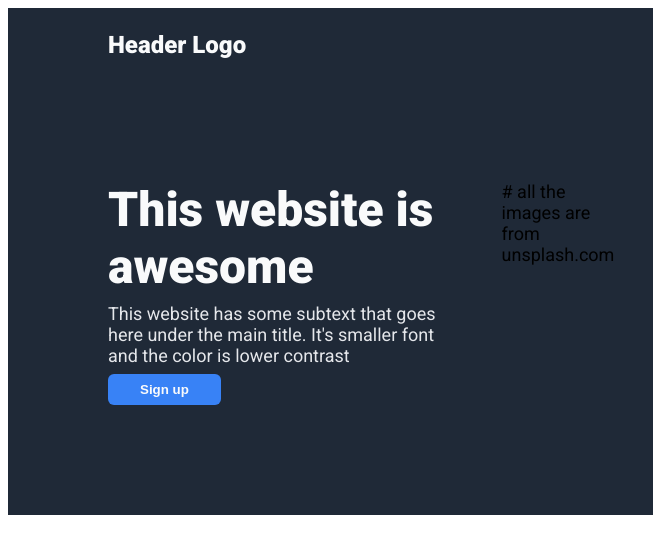
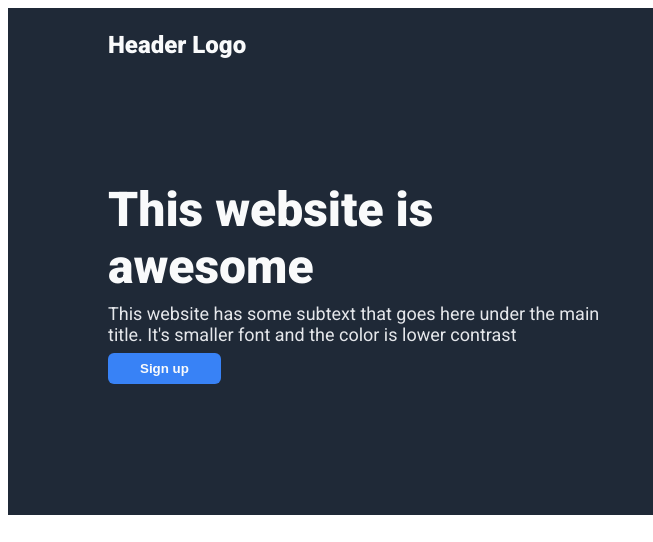
Before and after one commit to bomkim-web/odin-landingpage, a plain HTML site: page index.html in a window 1280 px wide. Shown: the top 542 px of the page, 0-653 px from the left. Drawn offline with Linux system fonts and the light colour scheme.

Commit message:
fix: Commented out the source of the images in the index.html file

```diff
--- a/index.html
+++ b/index.html
@@ -27,7 +27,7 @@
                 <button>Sign up</button>
             </div>
 
-            # all the images are from unsplash.com
+            <!-- all the images are from unsplash.com -->
 
             <div class="hero-right">
                 <img src="./image1.jpg" class="hero-image" alt="this is a placeholder for an image" />
```
